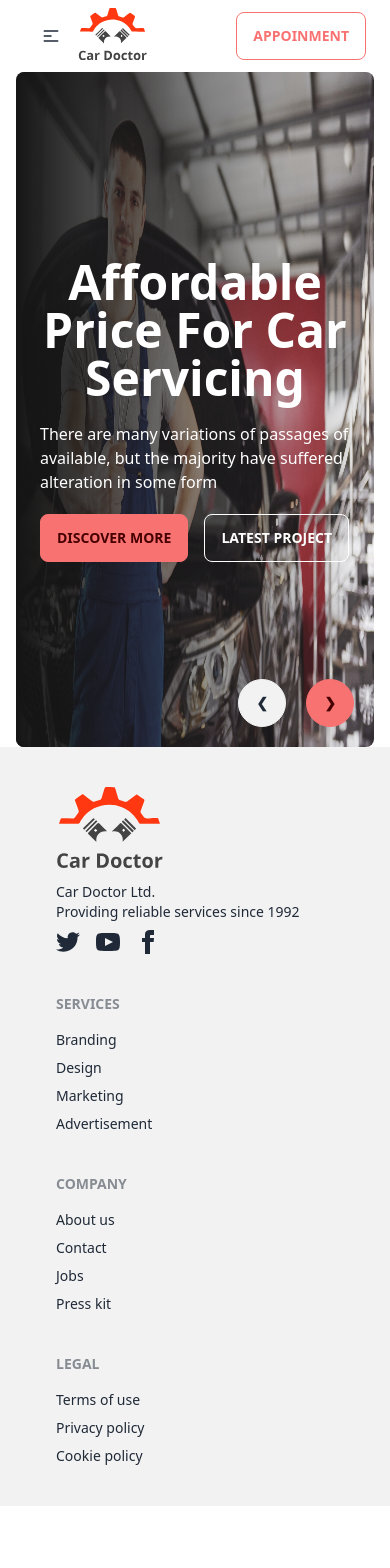
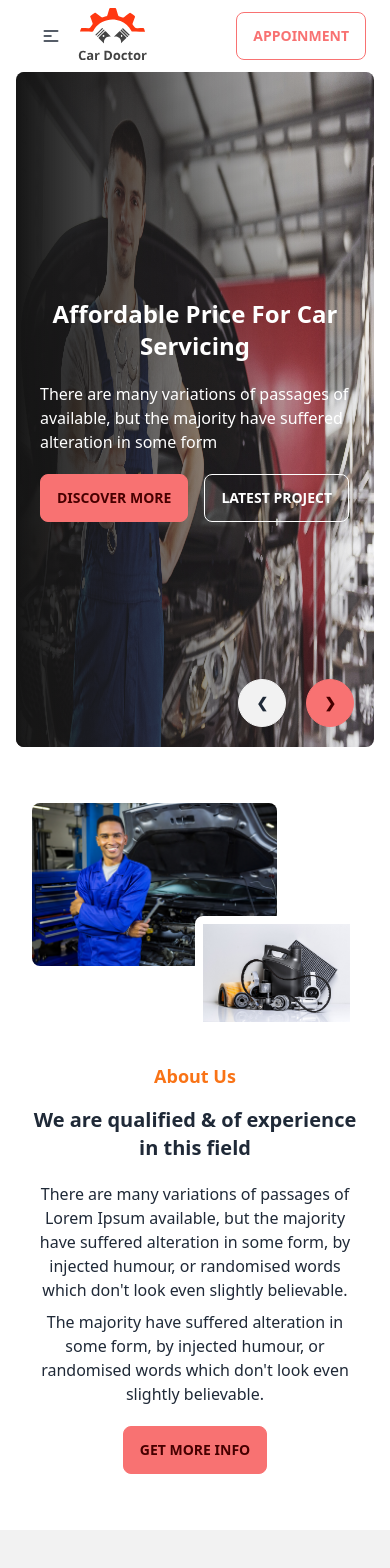
Before and after one commit to imtiazsakib15/car-doctor-client, a React (Vite) app: page / in a window 390 px wide. Shown: the top 1568 px of the page. Before the commit the page ends 1506 px from the top, so only its background shows below. Built offline with nearby package versions, Linux system fonts and the light colour scheme.

Commit message:
About us section added

```diff
--- /dev/null
+++ b/src/pages/Home/AboutUs.jsx
@@ -0,0 +1,39 @@
+import person from "./../../assets/images/about_us/person.jpg";
+import parts from "./../../assets/images/about_us/parts.jpg";
+const AboutUs = () => {
+  return (
+    <div className="hero py-10 md:py-16">
+      <div className="hero-content flex-col lg:flex-row gap-8">
+        <div className="relative">
+          <img className="rounded-lg w-3/4" src={person} />
+          <img
+            className="rounded-lg absolute w-1/2 right-0 -bottom-16 border-8 border-white"
+            src={parts}
+          />
+        </div>
+        <div className="pt-16 lg:pt-0 text-center lg:text-left">
+          <p className="text-orange-500 font-bold text-lg md:text-xl">
+            About Us
+          </p>
+          <h1 className="text-xl md:text-4xl font-bold pt-4">
+            We are qualified & of experience in this field
+          </h1>
+          <p className="pt-5">
+            There are many variations of passages of Lorem Ipsum available, but
+            the majority have suffered alteration in some form, by injected
+            humour, or randomised words which don&apos;t look even slightly
+            believable.
+          </p>
+          <p className="pt-2 pb-5">
+            The majority have suffered alteration in some form, by injected
+            humour, or randomised words which don&apos;t look even slightly
+            believable.{" "}
+          </p>
+          <button className="btn btn-error">Get More Info</button>
+        </div>
+      </div>
+    </div>
+  );
+};
+
+export default AboutUs;
--- a/src/pages/Home/Home.jsx
+++ b/src/pages/Home/Home.jsx
@@ -1,3 +1,4 @@
+import AboutUs from "./AboutUs";
 import Slider from "./Slider";
 
 
@@ -5,6 +6,7 @@ const Home = () => {
     return (
         <>
             <Slider />
+            <AboutUs />
         </>
     );
 };
--- a/src/pages/Home/Slider.jsx
+++ b/src/pages/Home/Slider.jsx
@@ -1,85 +1,155 @@
-import banner1 from './../../assets/images/banner/1.jpg';
-import banner2 from './../../assets/images/banner/2.jpg';
-import banner3 from './../../assets/images/banner/3.jpg';
-import banner4 from './../../assets/images/banner/4.jpg';
-import banner5 from './../../assets/images/banner/5.jpg';
+import banner1 from "./../../assets/images/banner/1.jpg";
+import banner2 from "./../../assets/images/banner/2.jpg";
+import banner3 from "./../../assets/images/banner/3.jpg";
+import banner4 from "./../../assets/images/banner/4.jpg";
+import banner5 from "./../../assets/images/banner/5.jpg";
 
 const Slider = () => {
   return (
     <div className="carousel gap-5 w-full h-[80vh]">
       <div id="slide1" className="carousel-item relative w-full">
-                <img src={banner1} className="w-full absolute -z-10 h-full rounded-lg" />
-                <div className=' p-6 text-white bg-gradient-to-r from-[#151515] to-[rgba(21, 21, 21, 0.00)] h-full flex justify-center flex-col gap-5 w-max rounded-lg'>
-                    <h1 className='text-5xl font-bold max-w-md mx-auto text-center md:text-left md:mx-0'>Affordable Price For Car Servicing</h1>
-                    <p className='max-w-lg'>There are many variations of passages of  available, but the majority have suffered alteration in some form</p>
-                    <div className='space-x-4'>
+        <img
+          src={banner1}
+          className="w-full absolute -z-10 h-full rounded-lg"
+        />
+        <div className=" p-6 text-white bg-gradient-to-r from-[#151515] to-[rgba(21, 21, 21, 0.00)] h-full flex justify-center flex-col gap-5 w-max rounded-lg">
+          <h1 className="text-2xl md:text-5xl font-bold max-w-md mx-auto text-center md:text-left md:mx-0">
+            Affordable Price For Car Servicing
+          </h1>
+          <p className="max-w-lg">
+            There are many variations of passages of available, but the majority
+            have suffered alteration in some form
+          </p>
+          <div className="space-x-4">
             <button className="btn btn-error">Discover More</button>
-                    <button className="btn btn-outline text-white border-white">Latest Project</button>
+            <button className="btn btn-outline text-white border-white">
+              Latest Project
+            </button>
           </div>
         </div>
         <div className="absolute flex justify-end gap-5 right-5 bottom-5">
-                    <a href="#slide5" className="btn btn-circle">❮</a>
-                    <a href="#slide2" className="btn btn-circle btn-error">❯</a>
+          <a href="#slide5" className="btn btn-circle">
+            ❮
+          </a>
+          <a href="#slide2" className="btn btn-circle btn-error">
+            ❯
+          </a>
         </div>
       </div>
       <div id="slide2" className="carousel-item relative w-full">
-                <img src={banner2} className="w-full absolute -z-10 h-full rounded-lg" />
-                <div className=' p-6 text-white bg-gradient-to-r from-[#151515] to-[rgba(21, 21, 21, 0.00)] h-full flex justify-center flex-col gap-5 w-max rounded-lg'>
-                    <h1 className='text-5xl font-bold max-w-md mx-auto text-center md:text-left md:mx-0'>Affordable Price For Car Servicing</h1>
-                    <p className='max-w-lg'>There are many variations of passages of  available, but the majority have suffered alteration in some form</p>
-                    <div className='space-x-4'>
+        <img
+          src={banner2}
+          className="w-full absolute -z-10 h-full rounded-lg"
+        />
+        <div className=" p-6 text-white bg-gradient-to-r from-[#151515] to-[rgba(21, 21, 21, 0.00)] h-full flex justify-center flex-col gap-5 w-max rounded-lg">
+          <h1 className="text-2xl md:text-5xl font-bold max-w-md mx-auto text-center md:text-left md:mx-0">
+            Affordable Price For Car Servicing
+          </h1>
+          <p className="max-w-lg">
+            There are many variations of passages of available, but the majority
+            have suffered alteration in some form
+          </p>
+          <div className="space-x-4">
             <button className="btn btn-error">Discover More</button>
-                    <button className="btn btn-outline text-white border-white">Latest Project</button>
+            <button className="btn btn-outline text-white border-white">
+              Latest Project
+            </button>
           </div>
         </div>
         <div className="absolute flex justify-end gap-5 right-5 bottom-5">
-                    <a href="#slide1" className="btn btn-circle">❮</a>
-                    <a href="#slide3" className="btn btn-circle btn-error">❯</a>
+          <a href="#slide1" className="btn btn-circle">
+            ❮
+          </a>
+          <a href="#slide3" className="btn btn-circle btn-error">
+            ❯
+          </a>
         </div>
       </div>
       <div id="slide3" className="carousel-item relative w-full">
-                <img src={banner3} className="w-full absolute -z-10 h-full rounded-lg" />
-                <div className=' p-6 text-white bg-gradient-to-r from-[#151515] to-[rgba(21, 21, 21, 0.00)] h-full flex justify-center flex-col gap-5 w-max rounded-lg'>
-                    <h1 className='text-5xl font-bold max-w-md mx-auto text-center md:text-left md:mx-0'>Affordable Price For Car Servicing</h1>
-                    <p className='max-w-lg'>There are many variations of passages of  available, but the majority have suffered alteration in some form</p>
-                    <div className='space-x-4'>
+        <img
+          src={banner3}
+          className="w-full absolute -z-10 h-full rounded-lg"
+        />
+        <div className=" p-6 text-white bg-gradient-to-r from-[#151515] to-[rgba(21, 21, 21, 0.00)] h-full flex justify-center flex-col gap-5 w-max rounded-lg">
+          <h1 className="text-2xl md:text-5xl font-bold max-w-md mx-auto text-center md:text-left md:mx-0">
+            Affordable Price For Car Servicing
+          </h1>
+          <p className="max-w-lg">
+            There are many variations of passages of available, but the majority
+            have suffered alteration in some form
+          </p>
+          <div className="space-x-4">
             <button className="btn btn-error">Discover More</button>
-                    <button className="btn btn-outline text-white border-white">Latest Project</button>
+            <button className="btn btn-outline text-white border-white">
+              Latest Project
+            </button>
           </div>
         </div>
         <div className="absolute flex justify-end gap-5 right-5 bottom-5">
-                    <a href="#slide2" className="btn btn-circle">❮</a>
-                    <a href="#slide4" className="btn btn-circle btn-error">❯</a>
+          <a href="#slide2" className="btn btn-circle">
+            ❮
+          </a>
+          <a href="#slide4" className="btn btn-circle btn-error">
+            ❯
+          </a>
         </div>
       </div>
       <div id="slide4" className="carousel-item relative w-full">
-                <img src={banner4} className="w-full absolute -z-10 h-full rounded-lg" />
-                <div className=' p-6 text-white bg-gradient-to-r from-[#151515] to-[rgba(21, 21, 21, 0.00)] h-full flex justify-center flex-col gap-5 w-max rounded-lg'>
-                    <h1 className='text-5xl font-bold max-w-md mx-auto text-center md:text-left md:mx-0'>Affordable Price For Car Servicing</h1>
-                    <p className='max-w-lg'>There are many variations of passages of  available, but the majority have suffered alteration in some form</p>
-                    <div className='space-x-4'>
+        <img
+          src={banner4}
+          className="w-full absolute -z-10 h-full rounded-lg"
+        />
+        <div className=" p-6 text-white bg-gradient-to-r from-[#151515] to-[rgba(21, 21, 21, 0.00)] h-full flex justify-center flex-col gap-5 w-max rounded-lg">
+          <h1 className="text-2xl md:text-5xl font-bold max-w-md mx-auto text-center md:text-left md:mx-0">
+            Affordable Price For Car Servicing
+          </h1>
+          <p className="max-w-lg">
+            There are many variations of passages of available, but the majority
+            have suffered alteration in some form
+          </p>
+          <div className="space-x-4">
             <button className="btn btn-error">Discover More</button>
-                    <button className="btn btn-outline text-white border-white">Latest Project</button>
+            <button className="btn btn-outline text-white border-white">
+              Latest Project
+            </button>
           </div>
         </div>
         <div className="absolute flex justify-end gap-5 right-5 bottom-5">
-                    <a href="#slide3" className="btn btn-circle">❮</a>
-                    <a href="#slide5" className="btn btn-circle btn-error">❯</a>
+          <a href="#slide3" className="btn btn-circle">
+            ❮
+          </a>
+          <a href="#slide5" className="btn btn-circle btn-error">
+            ❯
+          </a>
         </div>
       </div>
       <div id="slide5" className="carousel-item relative w-full">
-                <img src={banner5} className="w-full absolute -z-10 h-full rounded-lg" />
-                <div className=' p-6 text-white bg-gradient-to-r from-[#151515] to-[rgba(21, 21, 21, 0.00)] h-full flex justify-center flex-col gap-5 w-max rounded-lg'>
-                    <h1 className='text-5xl font-bold max-w-md mx-auto text-center md:text-left md:mx-0'>Affordable Price For Car Servicing</h1>
-                    <p className='max-w-lg'>There are many variations of passages of  available, but the majority have suffered alteration in some form</p>
-                    <div className='space-x-4'>
+        <img
+          src={banner5}
+          className="w-full absolute -z-10 h-full rounded-lg"
+        />
+        <div className=" p-6 text-white bg-gradient-to-r from-[#151515] to-[rgba(21, 21, 21, 0.00)] h-full flex justify-center flex-col gap-5 w-max rounded-lg">
+          <h1 className="text-2xl md:text-5xl font-bold max-w-md mx-auto text-center md:text-left md:mx-0">
+            Affordable Price For Car Servicing
+          </h1>
+          <p className="max-w-lg">
+            There are many variations of passages of available, but the majority
+            have suffered alteration in some form
+          </p>
+          <div className="space-x-4">
             <button className="btn btn-error">Discover More</button>
-                    <button className="btn btn-outline text-white border-white">Latest Project</button>
+            <button className="btn btn-outline text-white border-white">
+              Latest Project
+            </button>
           </div>
         </div>
         <div className="absolute flex justify-end gap-5 right-5 bottom-5">
-                    <a href="#slide4" className="btn btn-circle">❮</a>
-                    <a href="#slide1" className="btn btn-circle btn-error">❯</a>
+          <a href="#slide4" className="btn btn-circle">
+            ❮
+          </a>
+          <a href="#slide1" className="btn btn-circle btn-error">
+            ❯
+          </a>
         </div>
       </div>
     </div>
```
Lines whose indentation alone changed are shown as unchanged.
